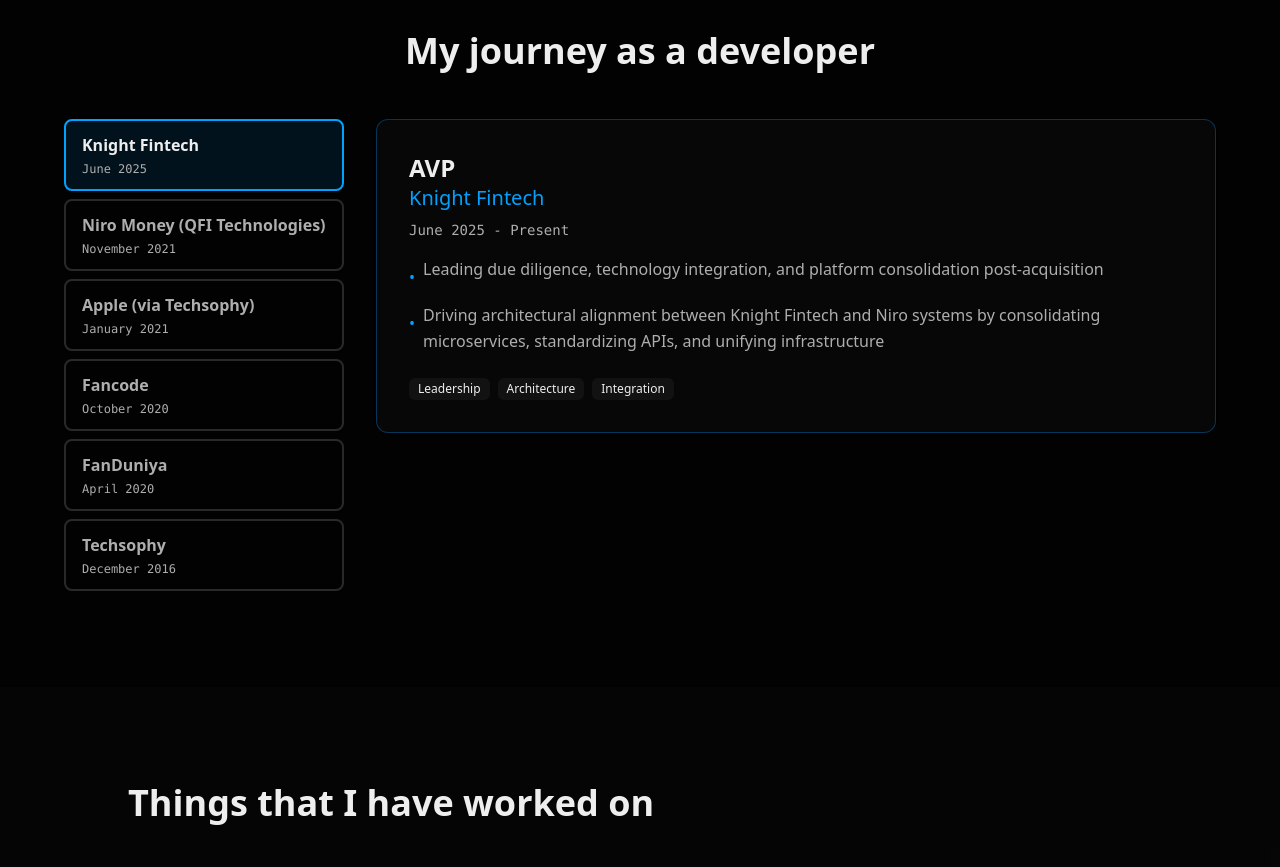
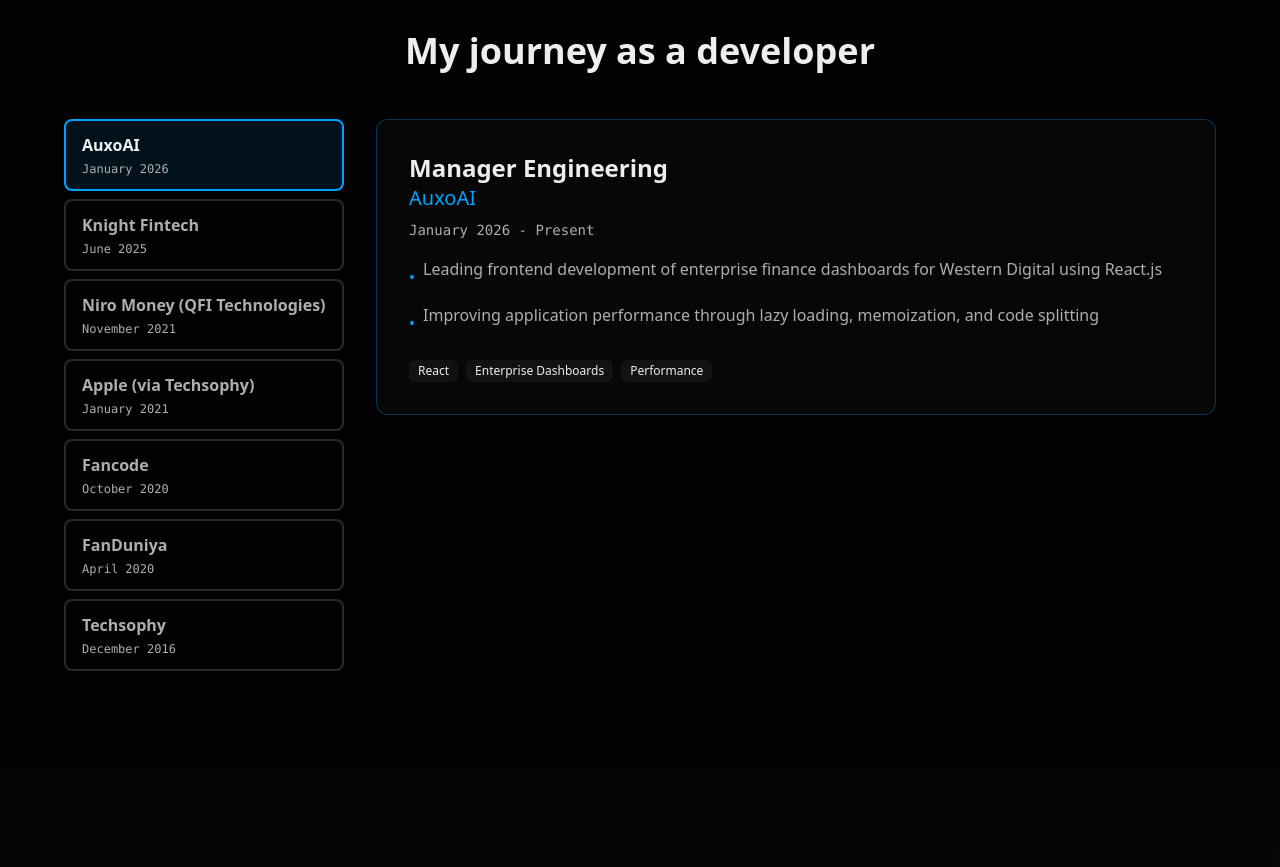
Before and after one commit to kranthijulakantiwork/my-portfolio, a Next.js app: page / in a window 1280 px wide. Shown: the part 1440-2307 px from the top of the page. Built offline with nearby package versions, Linux system fonts and the light colour scheme.

Commit message:
Refresh components/experience.tsx for 2026 frontend portfolio

```diff
--- a/components/experience.tsx
+++ b/components/experience.tsx
@@ -6,25 +6,36 @@ import { Badge } from "@/components/ui/badge";
 
 const experiences = [
   {
+    title: "Manager Engineering",
+    company: "AuxoAI",
+    period: "January 2026 - Present",
+    description: [
+      "Leading frontend development of enterprise finance dashboards for Western Digital using React.js",
+      "Improving application performance through lazy loading, memoization, and code splitting",
+    ],
+    tags: ["React", "Enterprise Dashboards", "Performance"],
+  },
+  {
     title: "AVP",
     company: "Knight Fintech",
-    period: "June 2025 - Present",
+    period: "June 2025 - October 2025",
     description: [
-      "Leading due diligence, technology integration, and platform consolidation post-acquisition",
-      "Driving architectural alignment between Knight Fintech and Niro systems by consolidating microservices, standardizing APIs, and unifying infrastructure",
+      "Contributed to technical due diligence and integration planning for the proposed acquisition of Niro Money",
+      "Evaluated architectural alignment, API standardization, and integration opportunities across the two platforms",
     ],
     tags: ["Leadership", "Architecture", "Integration"],
   },
   {
-    title: "SDE-2 / SDE-3",
+    title: "SDE-3",
     company: "Niro Money (QFI Technologies)",
     period: "November 2021 - June 2025",
     description: [
       "Designed and led a team of 4 developers to build a Personal Loans platform, including a Next.js web app, React Native mobile app, and GraphQL microservices",
-      "Scaled web app journey from 1 partner and 1 lender to 7 lenders and 16 partners, achieving a ₹1000 crore loan book in 2 years",
+      "Scaled the lending platform to 7 lenders and 16 partners, contributing to a ₹1,000 crore loan book within two years",
       "Developed configuration-driven theme structure, reducing partner integration time from one week to one day",
       "Achieved 19% improvement in LCP and reduced bundle size by 450KB through optimization techniques",
-      "Developed comprehensive credit line product front-end within one month, activating ₹5 crore in credit lines",
+      "Delivered the frontend of a credit-line product in one month, supporting ₹5 crore in credit-line activations in its first month",
+      "Introduced service-worker caching for back-office applications to reduce repeated API requests",
     ],
     tags: ["Next.js", "React Native", "GraphQL", "TypeScript", "Performance"],
   },
```
